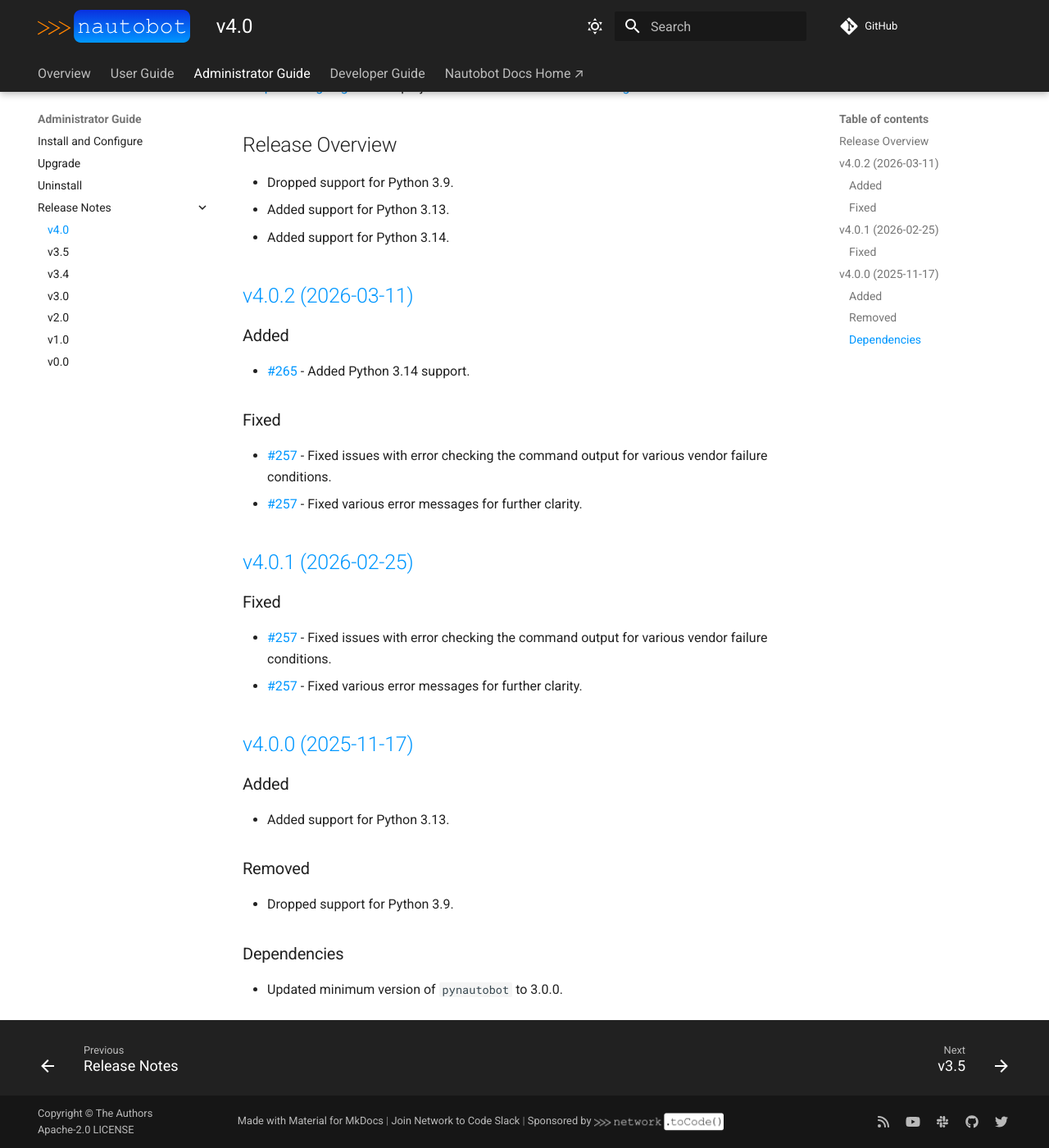
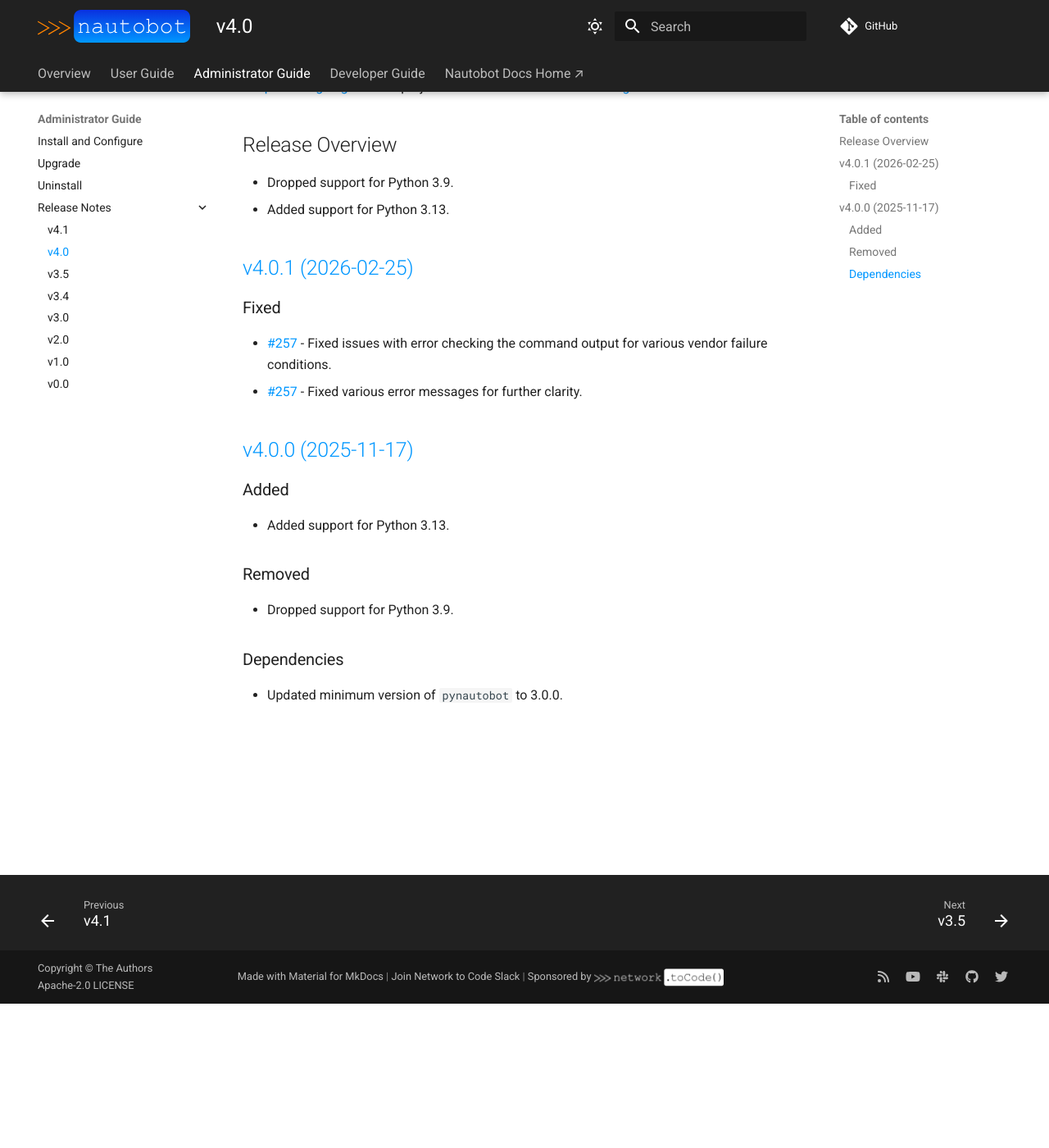
Before and after one commit to nautobot/nornir-nautobot, an MkDocs documentation site: the page built from docs/admin/release_notes/version_4.0.md, in a window 1280 px wide and 1400 px high, scrolled down 176 px. Shown: the whole window at 82% size. Built offline with MkDocs 1.6.1 and Material for MkDocs 9.7.7, drawn with Linux system fonts in a browser that asks for light colours; comment, search, counter and statistics services are not loaded.

Commit message:
Remove erroneous v4.0.2 information from v4.0 release notes
The v4.0.2 release was changed to v4.1.0, so the Python 3.14 support
information should not be in the v4.0 release notes. This information
is correctly documented in the v4.1 release notes instead.

Co-Authored-By: Oz <oz-agent@warp.dev>

```diff
--- a/docs/admin/release_notes/version_4.0.md
+++ b/docs/admin/release_notes/version_4.0.md
@@ -7,19 +7,6 @@ This document describes all new features and changes in the release. The format
 
 - Dropped support for Python 3.9.
 - Added support for Python 3.13.
-- Added support for Python 3.14.
-
-## [v4.0.2 (2026-03-11)](https://github.com/networktocode/nornir-nautobot/releases/tag/v4.0.2)
-
-### Added
-
-- [#265](https://github.com/nautobot/nornir-nautobot/issues/265) - Added Python 3.14 support.
-
-### Fixed
-
-- [#257](https://github.com/nautobot/nornir-nautobot/issues/257) - Fixed issues with error checking the command output for various vendor failure conditions.
-- [#257](https://github.com/nautobot/nornir-nautobot/issues/257) - Fixed various error messages for further clarity.
-
 ## [v4.0.1 (2026-02-25)](https://github.com/networktocode/nornir-nautobot/releases/tag/v4.0.1)
 
 ### Fixed
--- a/mkdocs.yml
+++ b/mkdocs.yml
@@ -173,6 +173,7 @@ nav:
       - Uninstall: "admin/uninstall.md"
       - Release Notes:
           - "admin/release_notes/index.md"
+          - v4.1: "admin/release_notes/version_4.1.md"
           - v4.0: "admin/release_notes/version_4.0.md"
           - v3.5: "admin/release_notes/version_3.5.md"
           - v3.4: "admin/release_notes/version_3.4.md"
```
